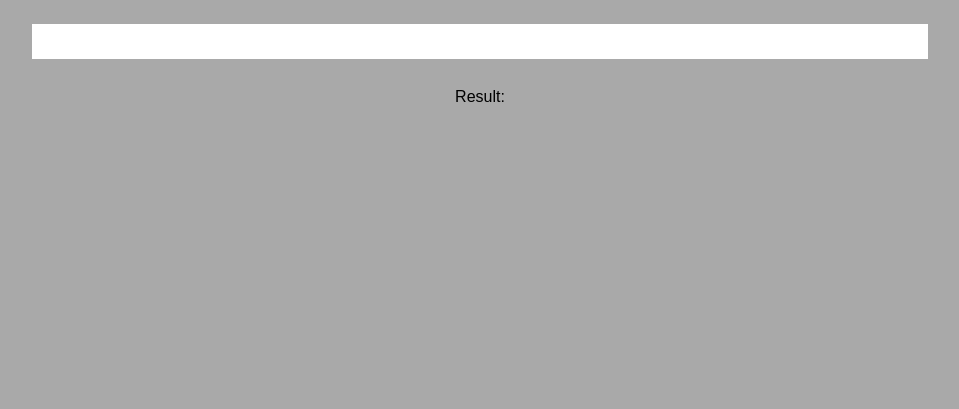
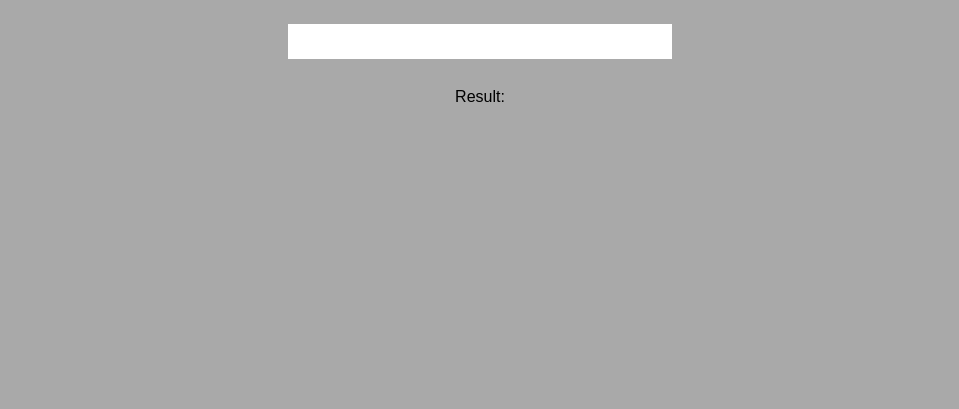
Before and after one commit to chatharold/transparent-js, a plain HTML site: page index.html in a window 1280 px wide. Shown: the part 391-800 px from the top of the page, without its empty margins (160-1119 px from the left). Drawn offline with Linux system fonts and the light colour scheme.

Commit message:
Update css

```diff
--- a/css/main.css
+++ b/css/main.css
@@ -20,7 +20,7 @@
 
 input {
   padding: 10px;
-  margin: 1em 15vw;
+  margin: 1em 35vw;
 }
 
 p {
```
